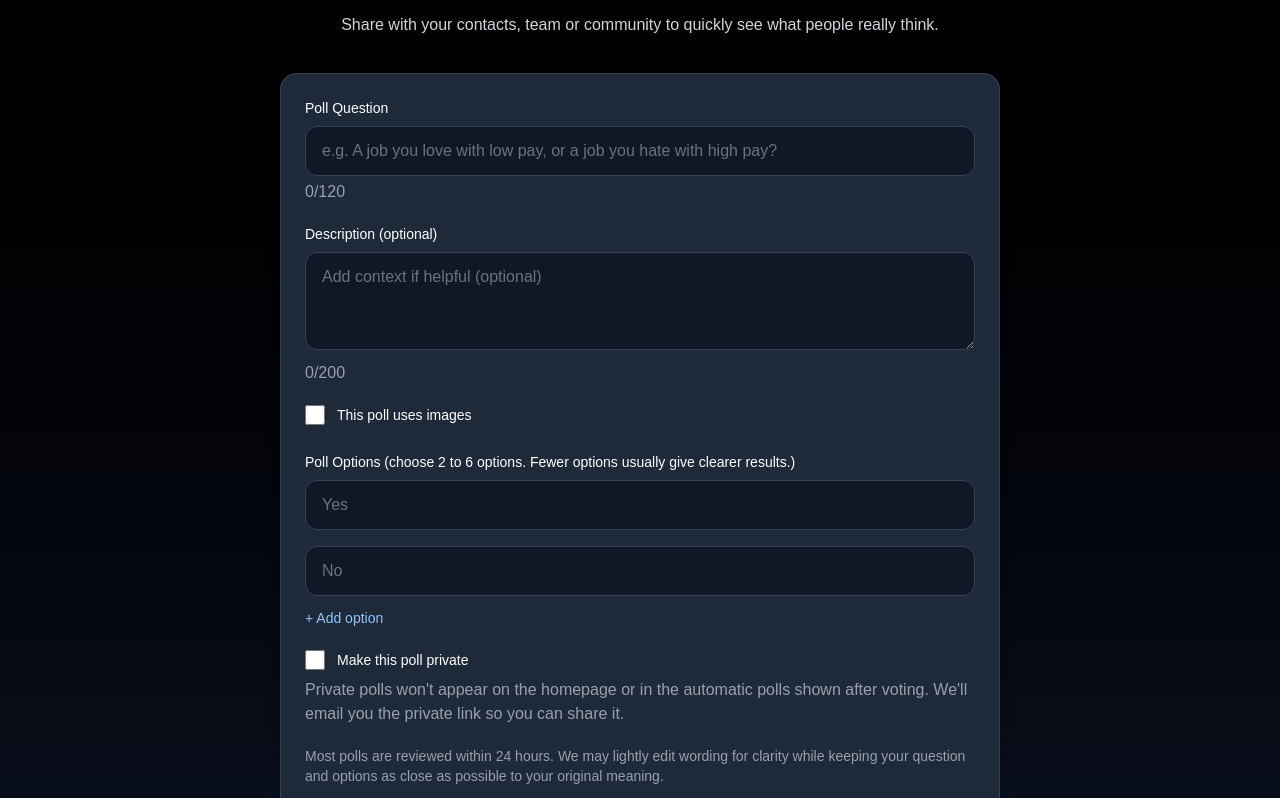
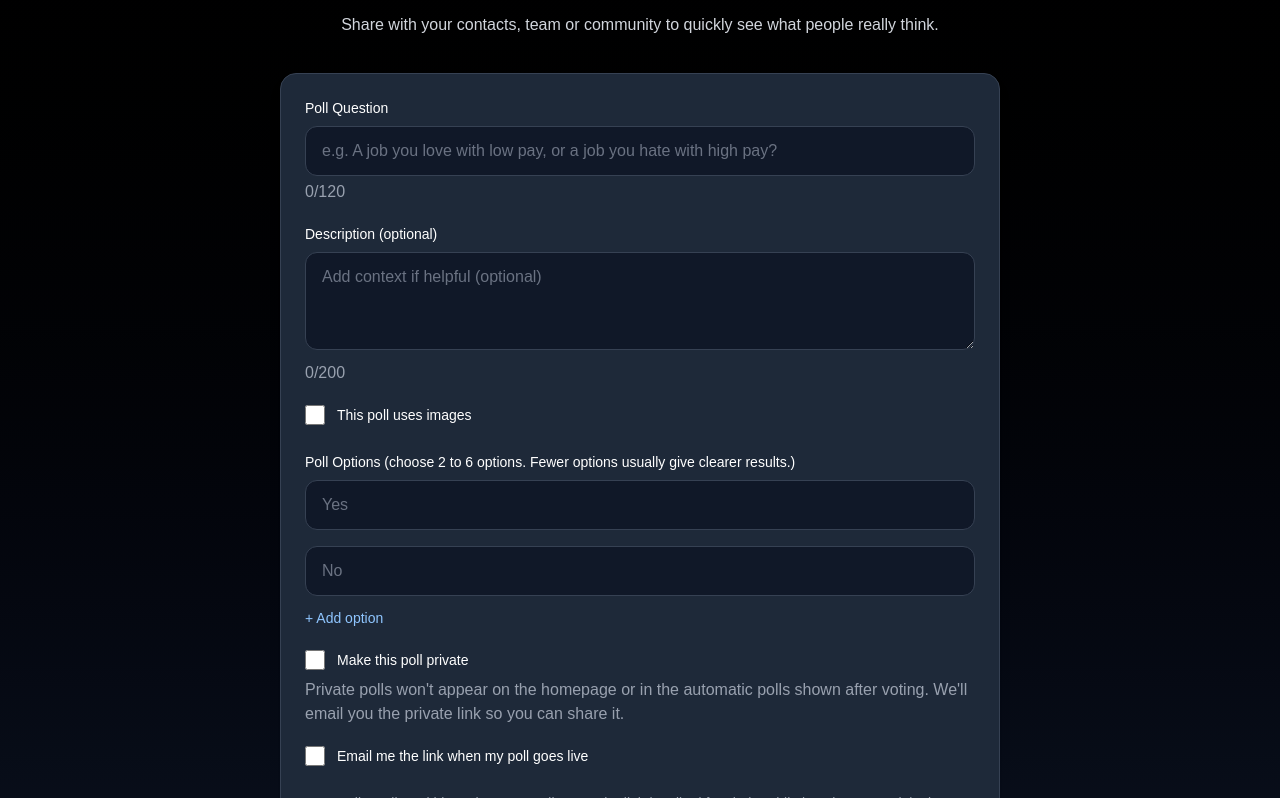
Before and after one commit to MarkDiamant/poll-and-see, a Next.js app: page /submit-poll in a window 1280 px wide. Shown: the part 231-1029 px from the top of the page. Built offline with nearby package versions, Linux system fonts and the light colour scheme; no server answers.

Commit message:
Add shared email field logic to create poll form

```diff
--- a/app/submit-poll/page.tsx
+++ b/app/submit-poll/page.tsx
@@ -184,6 +184,7 @@ export default function SubmitPollPage() {
   const [category, setCategory] = useState<Category>("");
   const [usesImages, setUsesImages] = useState(false);
   const [isPrivate, setIsPrivate] = useState(false);
+  const [emailMeLink, setEmailMeLink] = useState(false);
   const [options, setOptions] = useState([createEmptyOption(), createEmptyOption()]);
 
   const [submitting, setSubmitting] = useState(false);
@@ -229,13 +230,14 @@ export default function SubmitPollPage() {
     setOptions([createEmptyOption(), createEmptyOption()]);
     setUsesImages(false);
     setIsPrivate(false);
+    setEmailMeLink(false);
   };
 
   const handleQuestionChange = (value: string) => {
     setQuestion(value);
     setCategory(value.trim() ? suggestCategory(value) : "");
   };
-
+  const shouldShowEmailField = isPrivate || emailMeLink;
   const handleSubmit = async (e: React.FormEvent<HTMLFormElement>) => {
     e.preventDefault();
 
@@ -252,9 +254,9 @@ export default function SubmitPollPage() {
       return;
     }
 
-    if (isPrivate && !email.trim()) {
+    if (shouldShowEmailField && !email.trim()) {
       setMessageType("error");
-      setMessage("Email is required for private polls.");
+      setMessage("Email is required.");
       return;
     }
 
@@ -311,7 +313,7 @@ export default function SubmitPollPage() {
     const { error } = await supabase.from("poll_submissions").insert([
       {
         name: null,
-        email: isPrivate ? email.trim() : null,
+        email: shouldShowEmailField ? email.trim() : null,
         question: question.trim(),
         description: description.trim() || null,
         category: resolvedCategory,
@@ -499,7 +501,7 @@ export default function SubmitPollPage() {
                   onChange={(e) => {
                     const nextChecked = e.target.checked;
                     setIsPrivate(nextChecked);
-                    if (!nextChecked) {
+                    if (!nextChecked && !emailMeLink) {
                       setEmail("");
                     }
                   }}
@@ -509,11 +511,29 @@ export default function SubmitPollPage() {
               </label>
 
               <p className="text-sm text-gray-400 md:text-base">
-  Private polls won't appear on the homepage or in the automatic polls shown after voting. We'll email you the private link so you can share it.
-</p>
+                Private polls won't appear on the homepage or in the automatic polls shown after voting. We'll email you the private link so you can share it.
+              </p>
             </div>
 
-            {isPrivate ? (
+            <div className="space-y-2">
+              <label className="inline-flex items-center gap-3 text-sm">
+                <input
+                  type="checkbox"
+                  checked={emailMeLink}
+                  onChange={(e) => {
+                    const nextChecked = e.target.checked;
+                    setEmailMeLink(nextChecked);
+                    if (!nextChecked && !isPrivate) {
+                      setEmail("");
+                    }
+                  }}
+                  className={checkboxClasses}
+                />
+                <span>Email me the link when my poll goes live</span>
+              </label>
+            </div>
+
+            {shouldShowEmailField ? (
               <div>
                 <label className="block text-sm mb-2">Email</label>
                 <input
@@ -528,7 +548,7 @@ export default function SubmitPollPage() {
 
             <div className="space-y-2">
               <p className="text-sm text-gray-400">
-  Most polls are reviewed within 24 hours. We may lightly edit wording for clarity while keeping your question and options as close as possible to your original meaning.
+  Most polls go live within 24 hours. Wording may be lightly edited for clarity while keeping your original meaning.
 </p>
             </div>
 
```
